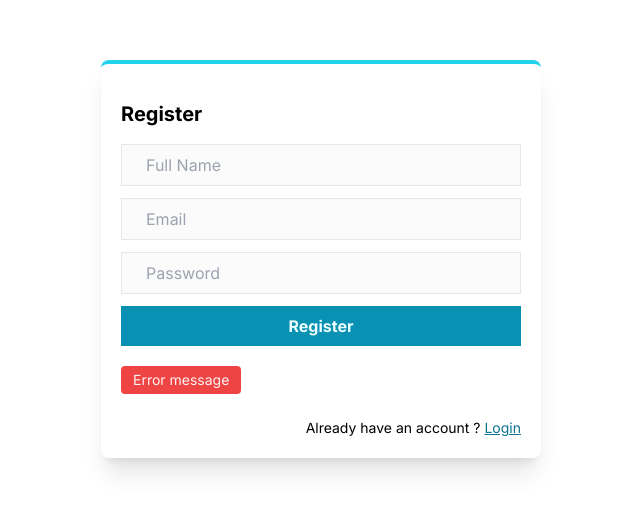
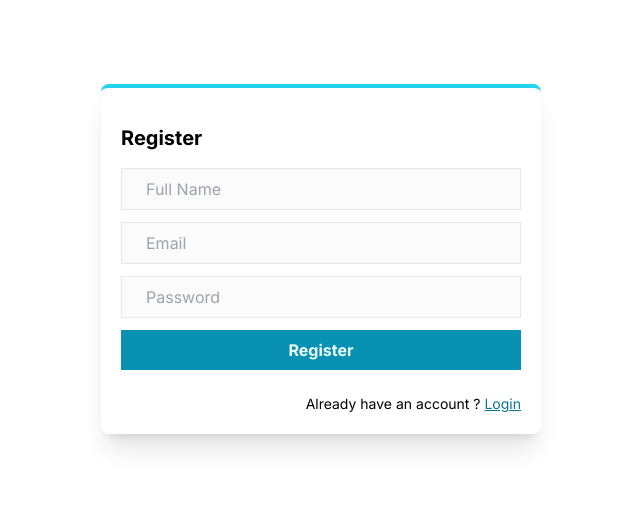
Before and after one commit to MelloBirkan/auth-next-studyzone, a Next.js app: page /register in a window 1280 px wide. Shown: the part 141-652 px from the top of the page, without its empty margins (319-959 px from the left). Built offline with nearby package versions, Linux system fonts and the light colour scheme.

Commit message:
`API` Finalizada

```diff
--- /dev/null
+++ b/app/api/register/route.js
@@ -0,0 +1,13 @@
+import {NextResponse} from "next/server";
+
+export async function POST(req) {
+  try {
+    const {name, email, password} = await req.json();
+    console.log("Name ", name)
+    console.log("E-mail ", email)
+    console.log("Password ", password)
+    return NextResponse.json({message: "User registered."}, { status: 201});
+  } catch (error) {
+    return NextResponse.json({message: "Error ocurred while registering the user."}, {status: 500})
+  }
+}
--- a/app/components/RegisterForm.jsx
+++ b/app/components/RegisterForm.jsx
@@ -1,16 +1,63 @@
+"use client"
+
 import Link from "next/link";
+import {useState} from "react";
 
 export default function RegisterForm() {
+  const [name, setName] = useState("");
+  const [email, setEmail] = useState("");
+  const [password, setPassword] = useState("");
+  const [error, setError] = useState("");
+
+  const handleSubmit = async (e) => {
+    e.preventDefault()
+
+    if (!name || !email || !password) {
+      setError("All fields are necessary.");
+      return;
+    }
+
+    try {
+      const res = await fetch('api/register', {
+        method: "POST",
+        headers: {
+          "Content-Type": "application/json"
+        },
+        body: JSON.stringify({
+          name, email, password
+        })
+      })
+      if (res.ok) {
+        const form = e.target;
+        form.reset();
+      } else {
+        console.log("User registration failed.")
+      }
+    } catch (error) {
+      console.log("Error during registration", error);
+    }
+  };
+
   return (
     <div className={"grid place-items-center h-screen"}>
       <div className={"shadow-xl p-5 rounded-lg border-t-4 border-cyan-400"}>
-        <h1 className={"text-xl font-bold my-4"}>Register</h1>
-        <form className={"flex flex-col gap-3"}>
-          <input type={"text"} placeholder={"Full Name"} />
-          <input type={"text"} placeholder={"Email"} />
-          <input type={"password"} placeholder={"Password"} />
-          <button className={"bg-cyan-600 text-cyan-50 font-bold cursor-pointer px-6 py-2"}>Register</button>
-          <div className={"bg-red-500 text-red-50 w-fit text-sm py-1 px-3 rounded mt-2"}>Error message</div>
+        <h1 className={"text-xl font-bold my-4"}>
+          Register
+        </h1>
+        <form onSubmit={handleSubmit} className={"flex flex-col gap-3"}>
+          <input onChange={e => setName(e.target.value)} type={"text"} placeholder={"Full Name"} />
+          <input onChange={e => setEmail(e.target.value)} type={"text"} placeholder={"Email"} />
+          <input onChange={e => setPassword(e.target.value)} type={"password"} placeholder={"Password"} />
+          <button className={"bg-cyan-600 text-cyan-50 font-bold cursor-pointer px-6 py-2"}>
+            Register
+          </button>
+
+          { error && (
+          <div className={"bg-red-500 text-red-50 w-fit text-sm py-1 px-3 rounded mt-2"}>
+            {error}
+          </div>
+          )}
+
           <Link className={"text-sm mt-3 text-right"}
                 href={"/"}>
             Already have an account ? <span className={"underline text-cyan-700 hover:text-cyan-400 duration-150"}>Login</span>
```
Also changed, not shown: package.json (+5 -2 lines), 1 other file (tests, documents, lock files or other folders).
